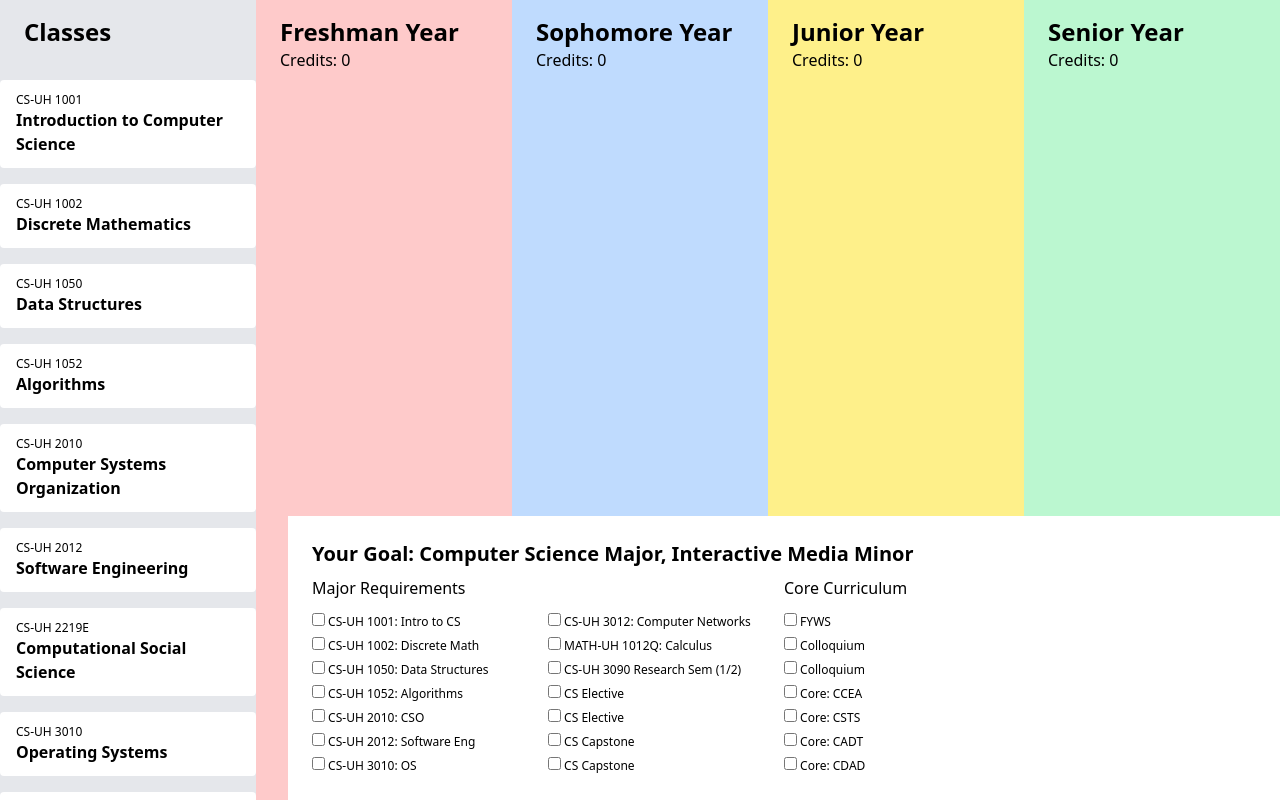
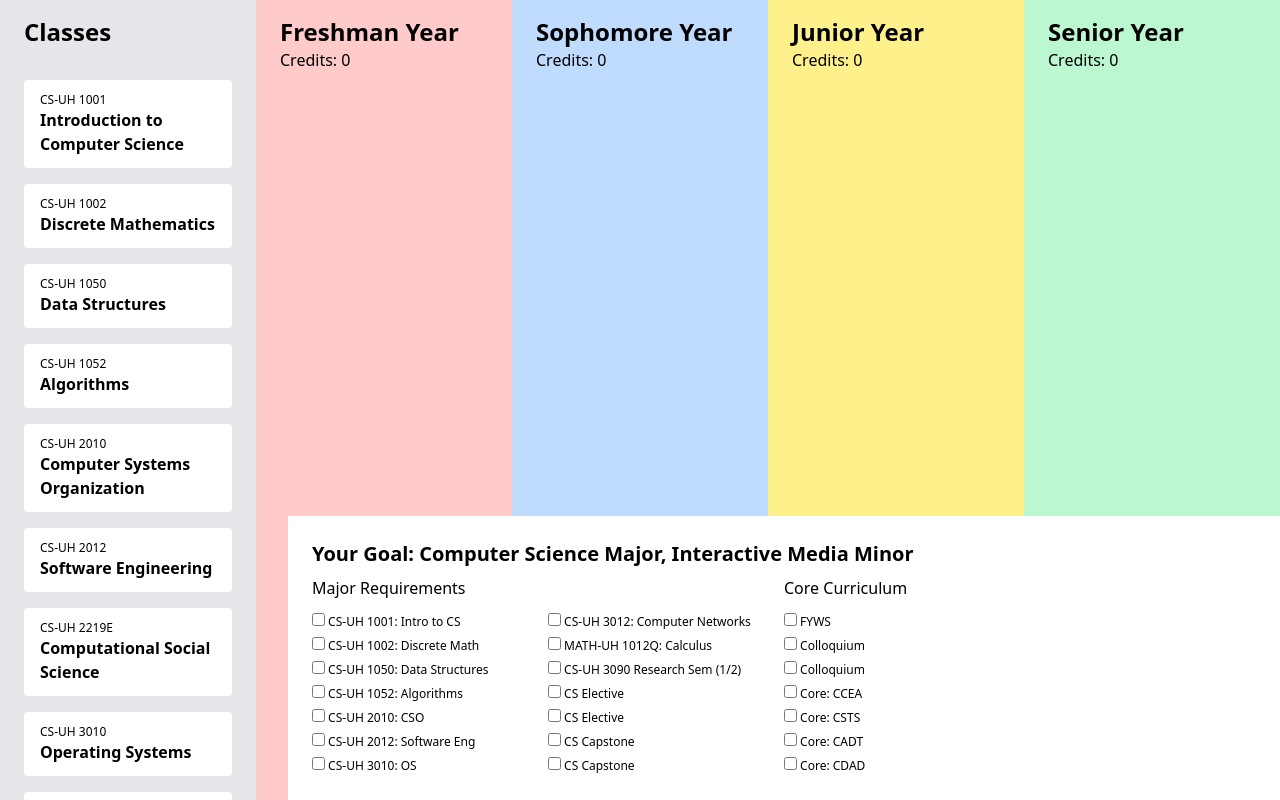
Before and after one commit to corbanvilla/einstein, a Next.js app in the folder frontend/: page / in a window 1280 px wide. Shown: the top 800 px of the page. Built offline with nearby package versions, Linux system fonts and the light colour scheme.

Commit message:
fix padding

```diff
--- a/frontend/pages/index.tsx
+++ b/frontend/pages/index.tsx
@@ -153,7 +153,7 @@ export default function Home({ classes }: InferGetStaticPropsType<typeof getServ
             <p className="text-black-700">Add class here</p>
           </div> */}
 
-          <ul>
+          <ul className="pl-6 pr-6 flex-wrap">
             {classes.map(({id, name, des, timings}) => (
               <li onClick={() => handleShow(name, des, timings)} key={id} className="z-5">
                 <Draggable
```
